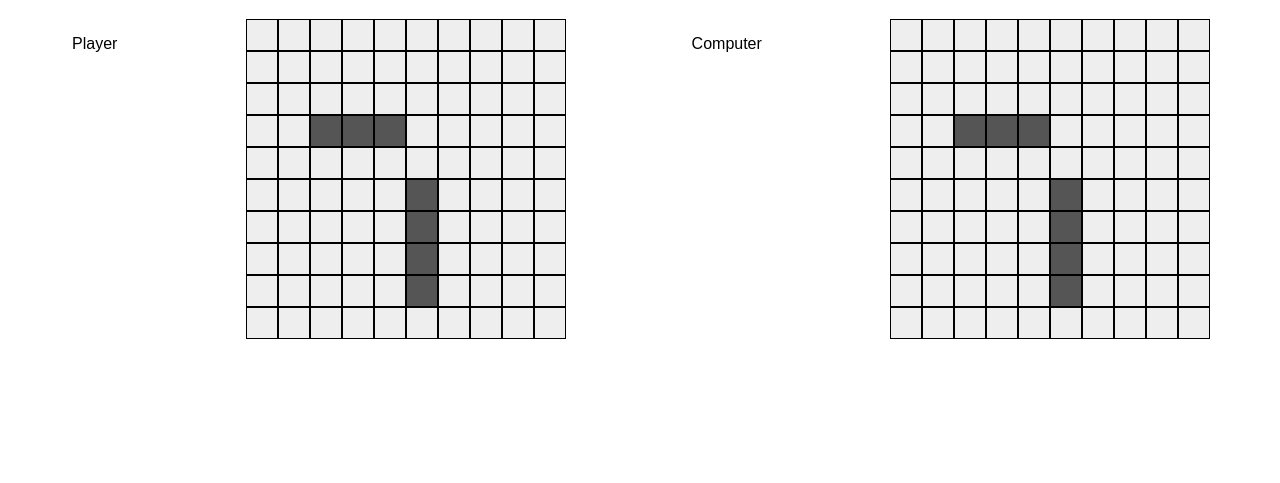
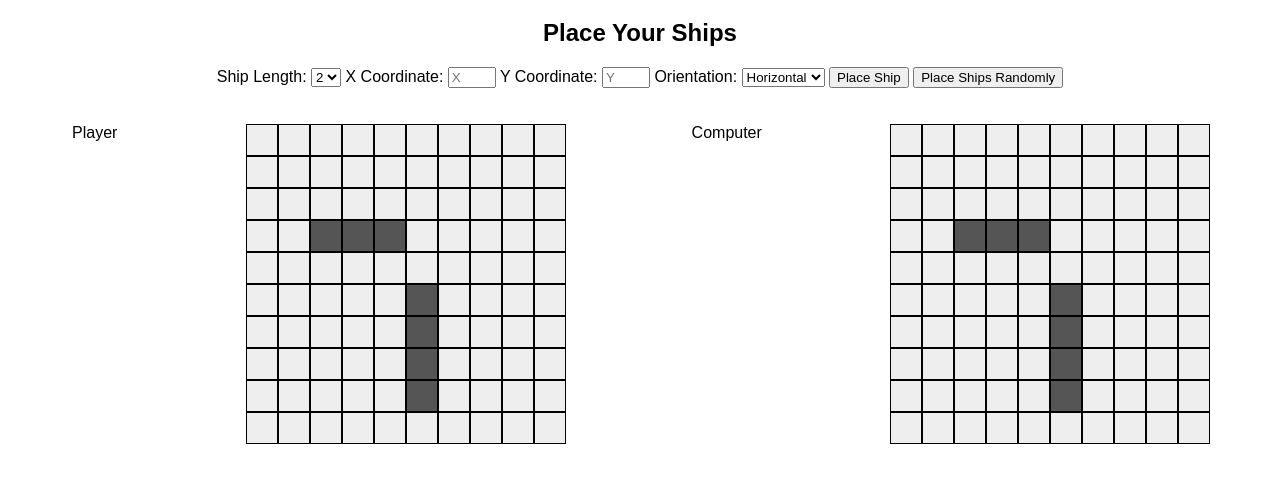
Before and after one commit to LemnsaLeger/Battleship, a website with bundled scripts: page index.html in a window 1280 px wide. Shown: the part 61-544 px from the top of the page. Built offline with nearby package versions, Linux system fonts and the light colour scheme.

Commit message:
Update file, Add UI Elements for Ship Placement

```diff
--- a/index.html
+++ b/index.html
@@ -8,12 +8,35 @@
 </head>
 <body>
   <h1>Battleship</h1>
-  <div id="game-container">
-    <p>Player </p>
-    <div id="player-board"></div>
+  <section id="setup-container">
+    <h2>Place Your Ships</h2>
+    <section id="ship-placement">
+      <label for="ship-length">Ship Length:</label>
+      <select id="ship-length">
+        <option value="2">2</option>
+        <option value="3">3</option>
+        <option value="4">4</option>
+        <option value="5">5</option>
+      </select>
+      <label for="x-coord">X Coordinate:</label>
+      <input type="number" id="x-coord" min="0" max="9" placeholder="X">
+      <label for="y-coord">Y Coordinate:</label>
+      <input type="number" id="y-coord" min="0" max="9" placeholder="Y">
+      <label for="orientation">Orientation:</label>
+      <select id="orientation">
+        <option value="horizontal">Horizontal</option>
+        <option value="vertical">Vertical</option>
+      </select>
+      <button id="place-ship">Place Ship</button>
+      <button id="random-place">Place Ships Randomly</button>
+    </section>
+  </section>
+  <section id="game-container">
+    <p>Player</p>
+    <p id="player-board"></p>
     <p>Computer</p>
-    <div id="computer-board"></div>
-  </div>
+    <p id="computer-board"></p>
+  </section>
   <script type="module" src="src/game.js"></script>
 </body>
 </html>
```
